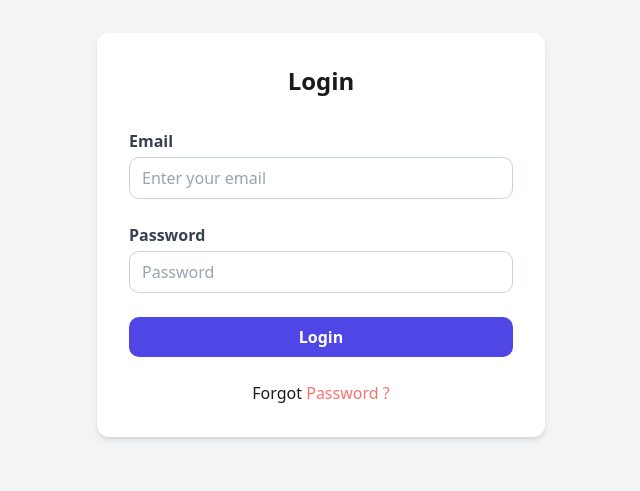
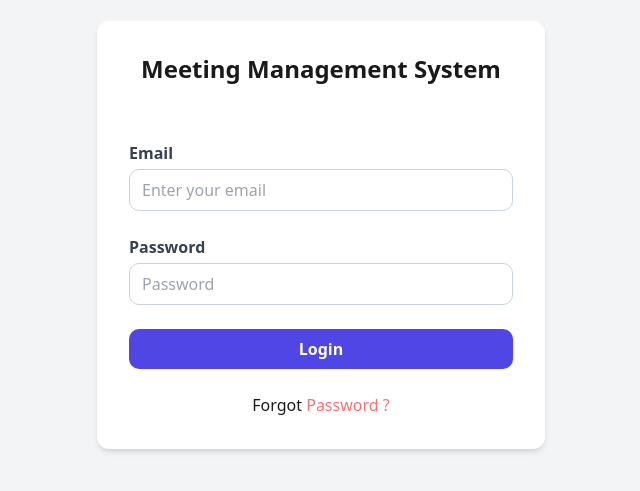
Before and after one commit to sourav3020/Meeting_Management_System, a React (Vite) app: page /login in a window 1280 px wide. Shown: the part 165-656 px from the top of the page, without its empty margins (319-959 px from the left). Built offline with nearby package versions, Linux system fonts and the light colour scheme; no server answers; a web font is replaced by a local one; what @react-pdf/renderer would draw is missing.

Commit message:
login page edited

```diff
--- a/src/Pages/login.jsx
+++ b/src/Pages/login.jsx
@@ -32,7 +32,7 @@ const Login = () => {
   return (
     <div className="flex items-center justify-center min-h-screen bg-gray-100">
       <div className="w-full max-w-md p-8 space-y-8 bg-white rounded-lg shadow-md">
-        <h2 className="text-2xl font-bold text-center">Login</h2>
+        <h1 className="text-2xl font-bold text-center">Meeting Management System</h1><br></br>
         {error && <p className="text-red-500 text-center">{error}</p>}
         {success && <p className="text-green-500 text-center">{success}</p>}
         <form onSubmit={handleLogin} className="space-y-6">
```
